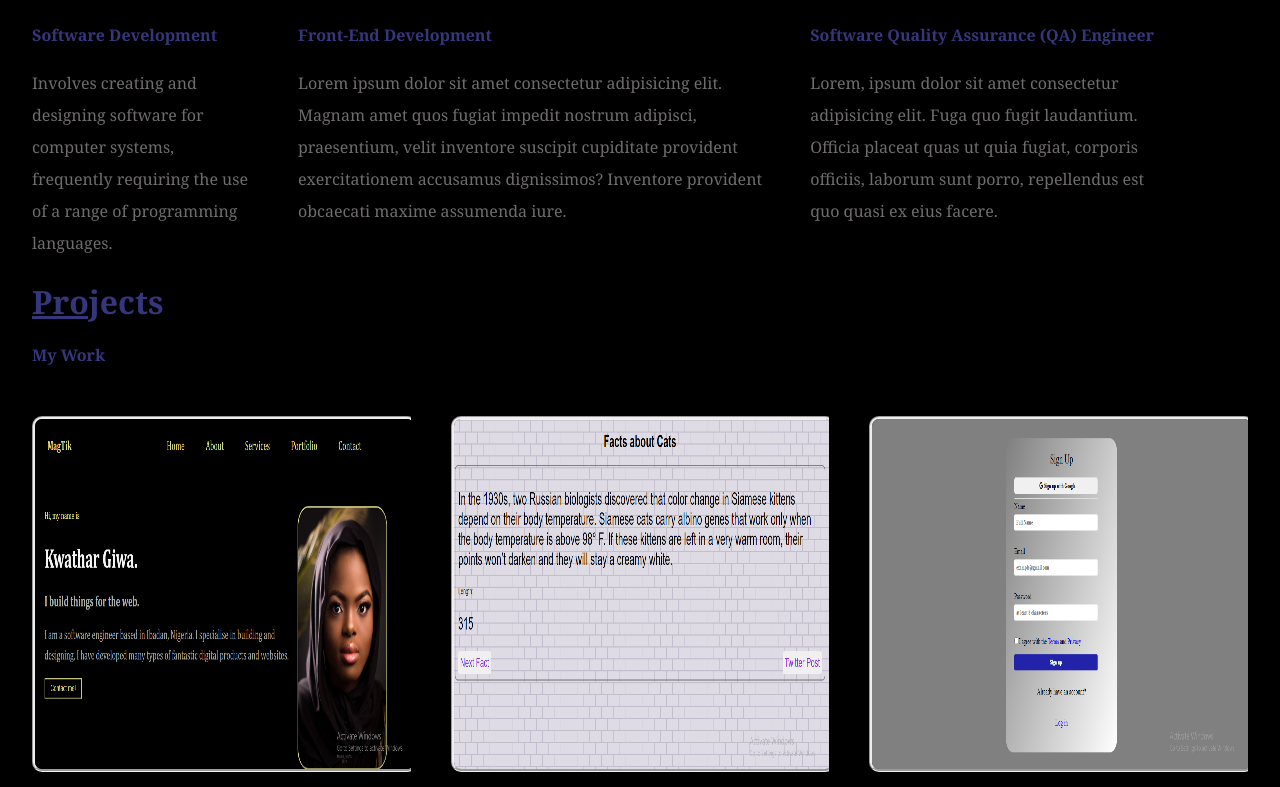
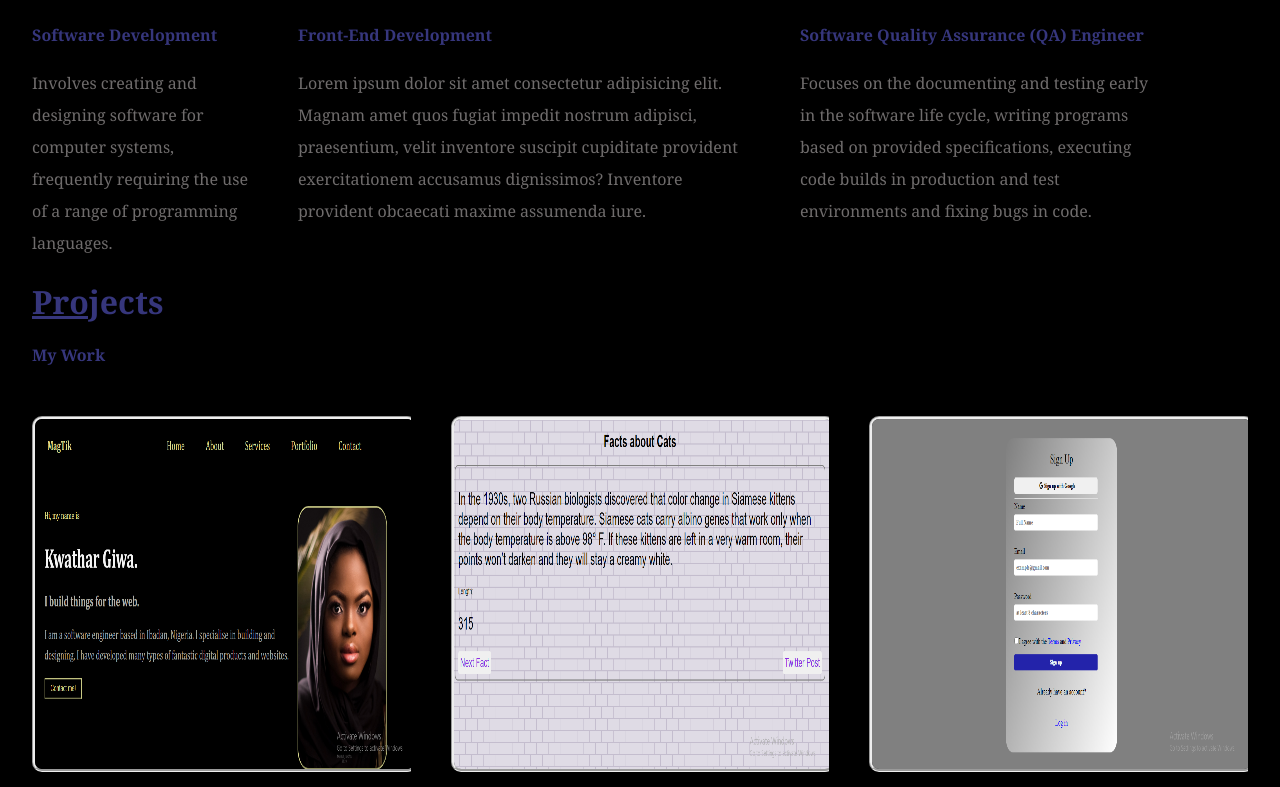
Before and after one commit to monigiwa/Portfolio, a plain HTML site: page index.html in a window 1280 px wide. Shown: the part 1240-2027 px from the top of the page. Drawn offline with Linux system fonts and the light colour scheme.

Commit message:
Update index.html

```diff
--- a/index.html
+++ b/index.html
@@ -89,7 +89,11 @@
             <div class="service__content3">
                 <img src="https://encrypted-tbn0.gstatic.com/images?q=tbn:ANd9GcT4yX9yYwZvUWzkF89kHh5j1QotQ9J6nDYw9_4biE1B3nAxsJc7pDbzoaQy_nmPe6HRnio&usqp=CAU" alt="" class="pic">
                 <h4>Software Quality Assurance (QA) Engineer</h4>
-                <p class="p content__1">Lorem, ipsum dolor sit amet consectetur adipisicing elit. Fuga quo fugit laudantium. Officia placeat quas ut quia fugiat, corporis officiis, laborum sunt porro, repellendus est quo quasi ex eius facere.</p>
+                <p class="p content__1">Focuses on the documenting and testing early in the software life cycle, writing programs based on provided specifications,
+                 executing code builds in production and test environments and fixing bugs in code. </p>
+
+
+
             </div>
         </div>
     </div>
```
